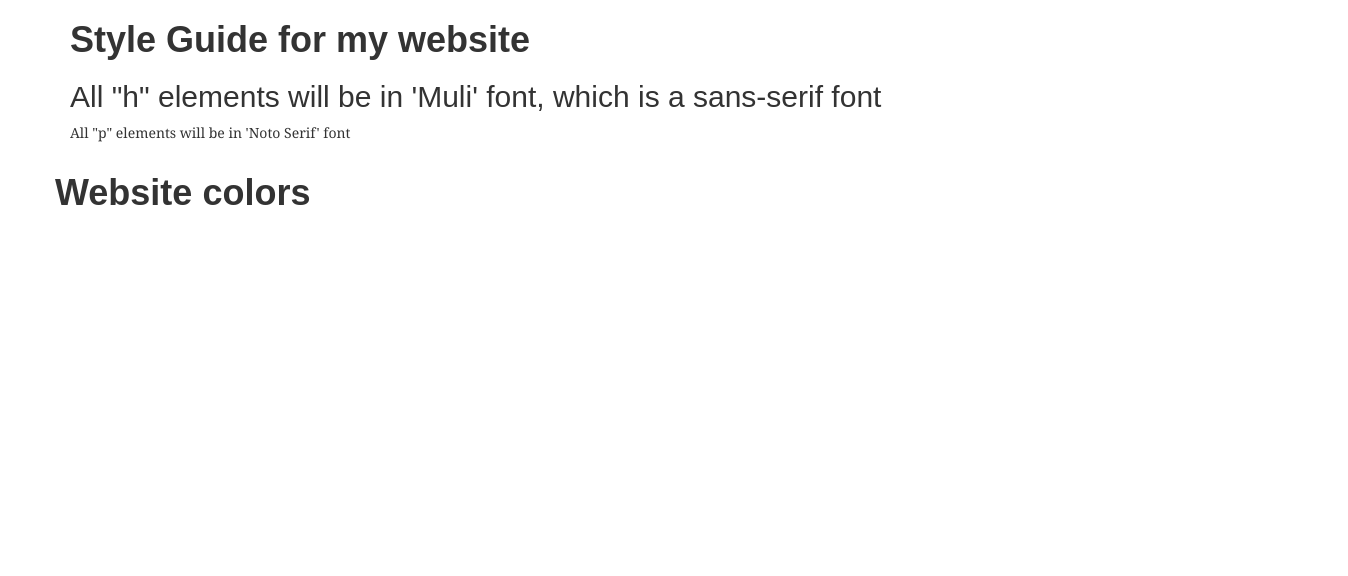
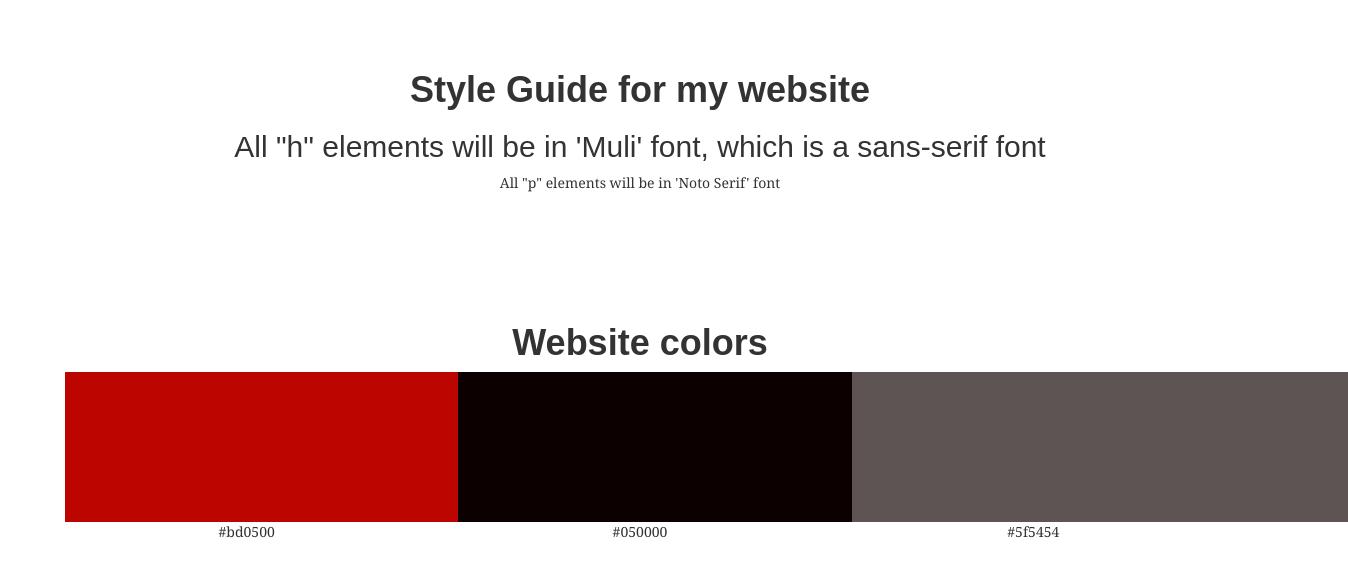
Before and after one commit to brandonschill/Drinks, a plain HTML site: page style-guide/index.html in a window 1280 px wide. Shown: the whole page, 1348 px wide, since content can reach past the window. Drawn offline with nearby package versions, Linux system fonts and the light colour scheme; a web font is replaced by a local one.

Commit message:
Style Guide Master

```diff
--- a/style-guide/default.css
+++ b/style-guide/default.css
@@ -4,3 +4,11 @@ body {
 h1, h2, h3, h4, h5 {
   font-family: 'Muli', sans-serif;
 }
+div.fonts {
+  text-align: center;
+  padding: 50px;
+}
+div.colors {
+  text-align: center;
+  padding: 50px;
+}
--- a/style-guide/index.html
+++ b/style-guide/index.html
@@ -8,19 +8,23 @@
 </head>
 <body>
   <div class="fonts">
-    <div class="container">
+    <div class="container-fluid">
       <h1><b>Style Guide for my website</b></h1>
       <h2>All "h" elements will be in 'Muli' font, which is a sans-serif font</h2>
       <p>All "p" elements will be in 'Noto Serif' font</p>
     </div>
   </div>
   <div class="colors">
-    <div class="container">
+    <div class="container-fluid">
       <div class="row">
         <h1><b>Website colors</b></h1>
       </div>
       <div class="row">
-      <div class>
-
+        <div class="col-md-4"><img src="red.png">#bd0500</div>
+        <div class="col-md-4"><img src="blackish.png">#050000</div>
+        <div class="col-md-4"><img src="grey.png">#5f5454</div>
+      </div>
+    </div>
+  </div>
 </body>
 </html>
```
